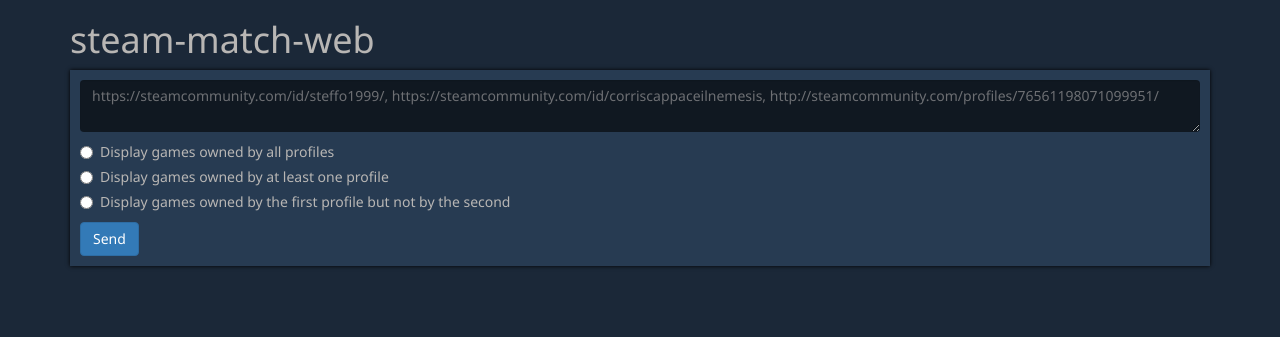
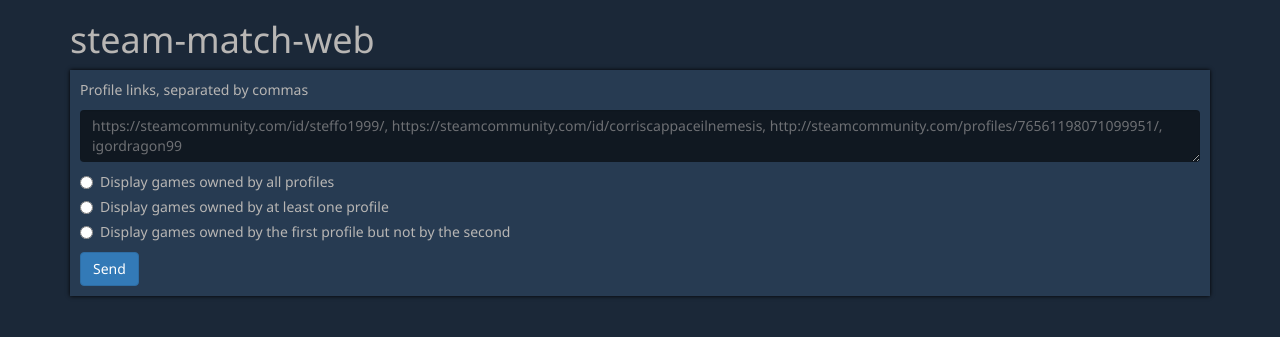
Before and after one commit to Steffo99/sm.steffo.eu, a Flask app: page / in a window 1280 px wide. Shown: the top 337 px of the page. Run offline with Flask 2, Linux system fonts and the light colour scheme; parts of the project's set-up code (start-up, migrations or seed data) failed here and were passed over; some libraries are stand-ins or nearby versions.

Commit message:
Modificate alcune cose

```diff
--- a/server.py
+++ b/server.py
@@ -1,5 +1,5 @@
 from flask import Flask, render_template, request, flash, redirect, url_for
-from sm import steammatch
+from .sm import steammatch
 app = Flask(__name__)
 
 @app.route("/")
--- a/templates/home.html.j2
+++ b/templates/home.html.j2
@@ -44,7 +44,10 @@
                 steam-match-web
             </h1>
             <form action="/list" method="POST">
-                <textarea class="form-control" name="input" placeholder="https://steamcommunity.com/id/steffo1999/, https://steamcommunity.com/id/corriscappaceilnemesis, http://steamcommunity.com/profiles/76561198071099951/"></textarea>
+                <p>
+                    Profile links, separated by commas
+                </p>
+                <textarea class="form-control" name="input" placeholder="https://steamcommunity.com/id/steffo1999/, https://steamcommunity.com/id/corriscappaceilnemesis, http://steamcommunity.com/profiles/76561198071099951/, igordragon99"></textarea>
                 <div class="radio">
                     <label>
                         <input type="radio" name="op" value="and">
@@ -60,7 +63,7 @@
                 <!--div class="radio">
                     <label>
                         <input type="radio" name="op" value="xor">
-                        xor
+                        Display games owned by either the first or the second profile
                     </label>
                 </div-->
                 <div class="radio">
```
